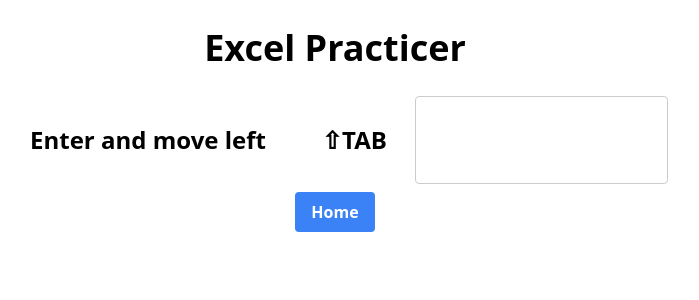
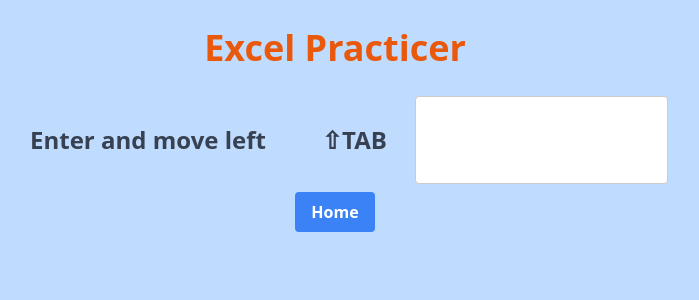
Before and after one commit to andepants/shortcut-racer, a Next.js app: page /excel in a window 1280 px wide. Shown: the top 300 px of the page, without its empty margins (305-1004 px from the left). Built offline with nearby package versions, Linux system fonts and the light colour scheme.

Commit message:
adding colors

```diff
--- a/src/app/components/practice.tsx
+++ b/src/app/components/practice.tsx
@@ -142,8 +142,8 @@ export default function Practice({ defaultShortcuts } : { defaultShortcuts : Key
   return (
     <main>
       <div className="flex justify-center">
-        <p className="m-5 p-2 font-bold text-2xl">{currentDescription}</p>
-        <p className="m-5 p-2 font-bold text-2xl">{currentShortcut}</p>
+        <p className="m-5 p-2 font-bold text-gray-700 text-2xl">{currentDescription}</p>
+        <p className="m-5 p-2 font-bold text-gray-700 text-2xl">{currentShortcut}</p>
         <input
           type="text"
           value={inputValue}
@@ -155,10 +155,10 @@ export default function Practice({ defaultShortcuts } : { defaultShortcuts : Key
       {keysPressedHistory.map((keysPressed, index) => {
         return (
           <div key={index} className="flex justify-center">
-            <div key={index} className={`m-1 p-1 font-bold text-2xl ${keysPressed.correct ? 'text-green-500' : 'text-red-500'}`}>
+            <div key={index} className={`m-1 p-1 font-bold text-gray-700 text-2xl ${keysPressed.correct ? 'text-green-500' : 'text-red-500'}`}>
               {keysPressed.keysPressed}
             </div>
-            <div key={index} className="m-1 p-1 font-bold text-2xl">{keysPressed.actualShortcut}</div>
+            <div key={index} className="m-1 p-1 text-gray-700 font-bold text-2xl">{keysPressed.actualShortcut}</div>
           </div>
         )})}
     </main>
--- a/src/app/excel/page.tsx
+++ b/src/app/excel/page.tsx
@@ -6,7 +6,7 @@ export default function VSCode() {
 
   return (
     <main>
-      <h1 className="flex justify-center m-5 p-2 font-bold text-4xl">Excel Practicer</h1>
+      <h1 className="flex text-orange-600 justify-center m-5 p-2 font-bold text-4xl">Excel Practicer</h1>
       <Practice defaultShortcuts={entertingData1}/>
       <Link href='/' className="flex justify-center">
         <button className="px-3 sm:px-4 m-2 sm:m-2 py-2 rounded bg-blue-500 text-white font-bold text-sm sm:text-base">
--- a/src/app/layout.tsx
+++ b/src/app/layout.tsx
@@ -12,7 +12,7 @@ export default function RootLayout({
 }) {
   return (
     <html lang="en">
-      <body>{children}</body>
+      <body className="bg-blue-200">{children}</body>
     </html>
   )
 }
--- a/src/app/page.tsx
+++ b/src/app/page.tsx
@@ -4,14 +4,15 @@ export default function Home() {
 
   return (
     <main>
-      <h1 className="flex justify-center m-5 p-2 font-bold text-4xl">Shortcut Racer</h1>
+      <h1 className="flex justify-center m-5 text-orange-600 mt-40 p-2 font-bold text-6xl">Shortcut Racer</h1>
+      <p className="flex justify-center m-1 -mt-2 p-1 text-gray-700 text-lg">Learn Keyboard Shortcuts. Work Faster</p>
       <Link href='/vscode' className="flex justify-center">
-        <button className="px-3 sm:px-4 m-2 sm:m-2 py-2 rounded bg-blue-500 text-white font-bold text-sm sm:text-base">
+        <button className="px-3 sm:px-4 m-3 sm:m-2 py-2 rounded bg-blue-500 text-white font-bold text-sm sm:text-base">
           VSCode
         </button>
       </Link>
       <Link href='/excel' className="flex justify-center">
-        <button className="px-3 sm:px-4 m-2 sm:m-2 py-2 rounded bg-blue-500 text-white font-bold text-sm sm:text-base">
+        <button className="px-3 sm:px-4 m-3 sm:m-2 py-2 rounded bg-blue-500 text-white font-bold text-sm sm:text-base">
           Excel
         </button>
       </Link>
--- a/src/app/vscode/page.tsx
+++ b/src/app/vscode/page.tsx
@@ -6,7 +6,7 @@ export default function VSCode() {
 
   return (
     <main>
-      <h1 className="flex justify-center m-5 p-2 font-bold text-4xl">VS Code Practicer</h1>
+      <h1 className="flex justify-center text-orange-600 m-5 p-2 font-bold text-4xl">VS Code Practicer</h1>
       <Practice defaultShortcuts={editing1}/>
       <Link href='/' className="flex justify-center">
         <button className="px-3 sm:px-4 m-2 sm:m-2 py-2 rounded bg-blue-500 text-white font-bold text-sm sm:text-base">
```
